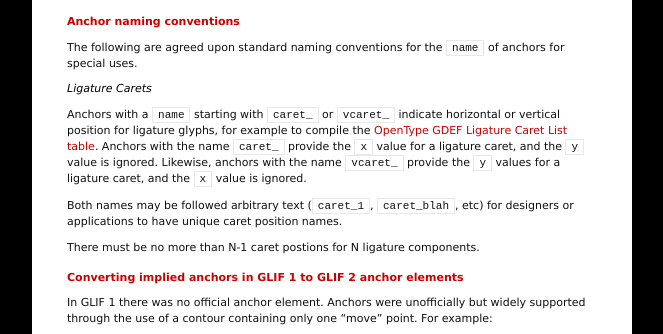
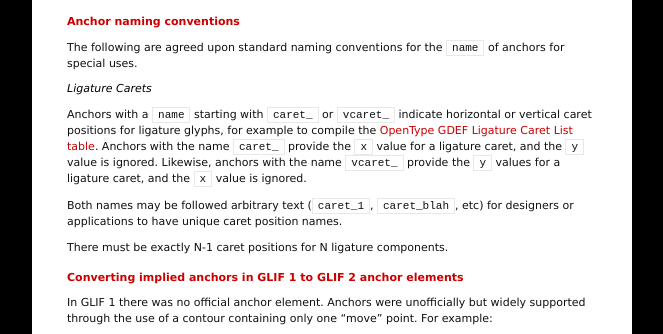
Before and after one commit to unified-font-object/ufo-spec, a Jekyll site: the page built from versions/ufo3/glyphs/glif.md, in a window 1280 px wide and 900 px high, scrolled down 4130 px. Shown: the part 152-486 px from the top of the window, without its empty margins (218-881 px from the left). Built offline with Jekyll 4.4.1, drawn with Linux system fonts in a browser that asks for light colours.

Commit message:
Update glif.md

```diff
--- a/versions/ufo3/glyphs/glif.md
+++ b/versions/ufo3/glyphs/glif.md
@@ -173,11 +173,11 @@ The following are agreed upon standard naming conventions for the `name` of anch
 
 ##### Ligature Carets
 
-Anchors with a `name` starting with `caret_` or `vcaret_` indicate horizontal or vertical position for ligature glyphs, for example to compile the [OpenType GDEF Ligature Caret List table]. Anchors with the name `caret_` provide the `x` value for a ligature caret, and the `y` value is ignored. Likewise, anchors with the name `vcaret_` provide the `y` values for a ligature caret, and the `x` value is ignored.
+Anchors with a `name` starting with `caret_` or `vcaret_` indicate horizontal or vertical caret positions for ligature glyphs, for example to compile the [OpenType GDEF Ligature Caret List table]. Anchors with the name `caret_` provide the `x` value for a ligature caret, and the `y` value is ignored. Likewise, anchors with the name `vcaret_` provide the `y` values for a ligature caret, and the `x` value is ignored.
 
 Both names may be followed arbitrary text (`caret_1`, `caret_blah`, etc) for designers or applications to have unique caret position names.
 
-There must be no more than N-1 caret postions for N ligature components.
+There must be exactly N-1 caret positions for N ligature components.
 
 #### Converting implied anchors in GLIF 1 to GLIF 2 anchor elements
 
```
